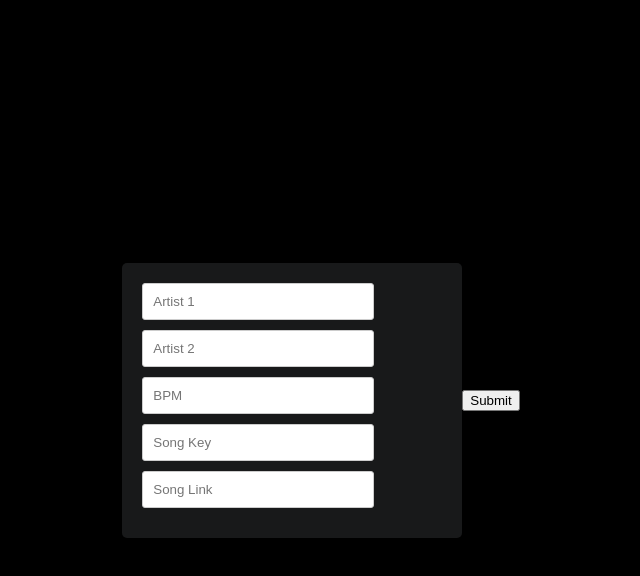
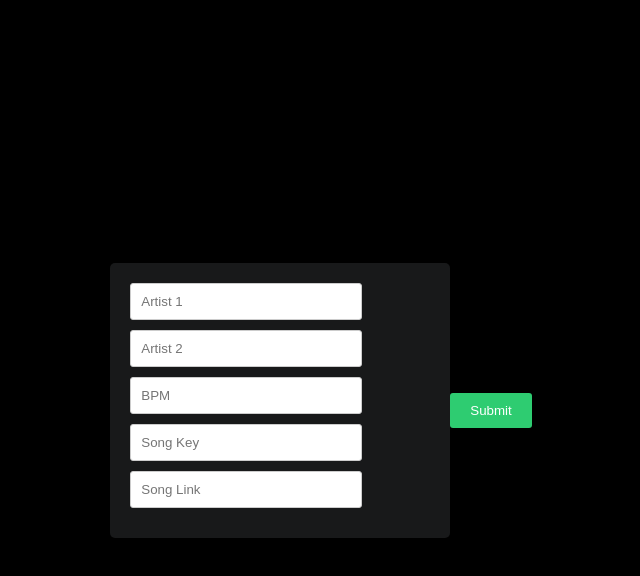
Before and after one commit to baldeaglecaleb/Quickvid-, a plain HTML site: page sumbit.html in a window 1280 px wide. Shown: the part 108-684 px from the top of the page, without its empty margins (319-959 px from the left). Drawn offline with Linux system fonts and the light colour scheme.

Commit message:
Update styles.css

```diff
--- a/styles.css
+++ b/styles.css
@@ -34,3 +34,21 @@ body {
     border: 1px solid #ccc;
     border-radius: 3px;
 }
+
+.submit-button {
+    margin-top: 20px; /* Add margin to separate the submit button from the text boxes */
+    text-align: center; /* Center align the submit button */
+}
+
+.submit-button button {
+    padding: 10px 20px; /* Add padding to the button */
+    background-color: #2ECC71; /* Set background color of the button */
+    color: white; /* Set text color of the button */
+    border: none; /* Remove border from the button */
+    border-radius: 3px; /* Apply border-radius to create rounded corners */
+    cursor: pointer; /* Change cursor to pointer on hover */
+}
+
+.submit-button button:hover {
+    background-color: #27AE60; /* Change background color of the button on hover */
+}
```
